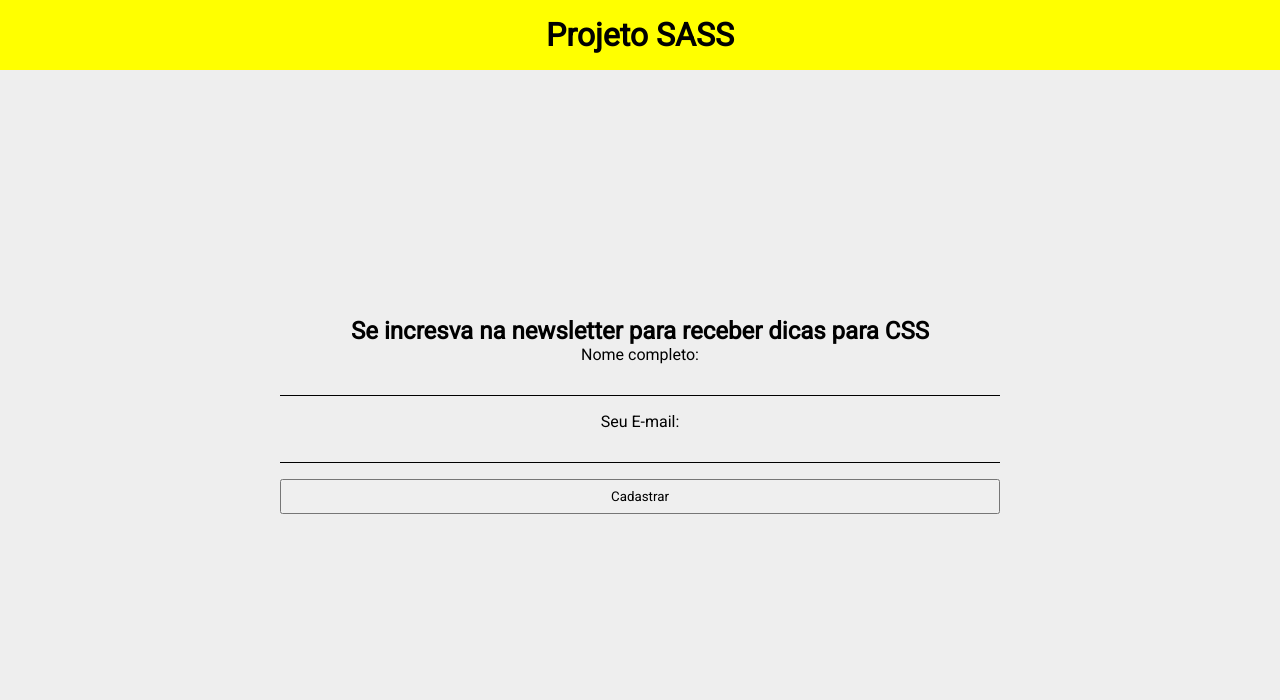
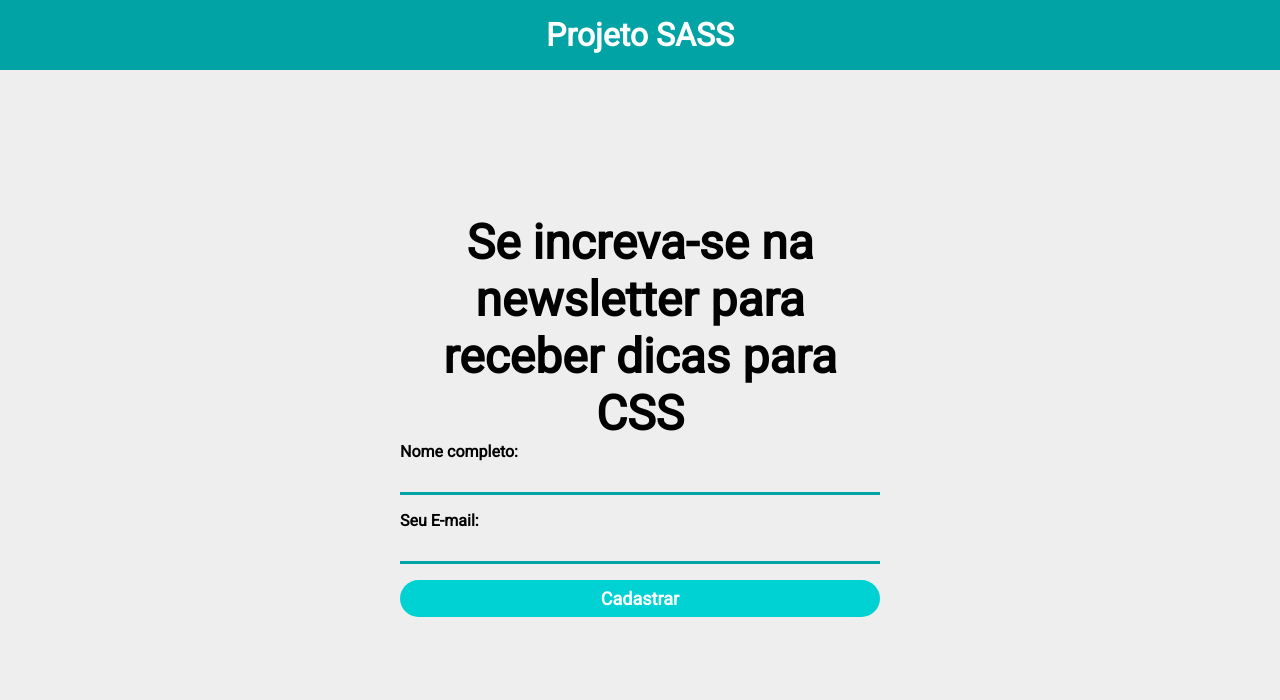
Before and after one commit to CaioCroccia22/sass-project, a website: page index.html in a window 1280 px wide. Drawn offline with Linux system fonts and the light colour scheme.

Commit message:
feat: add reusable mixin for form elements styling

```diff
--- a/index.html
+++ b/index.html
@@ -17,7 +17,7 @@
     </header>
     <div class="form-container">
         <form action="submit">
-            <h2>Se incresva na newsletter para receber dicas para CSS</h2>
+            <h2>Se increva-se na newsletter para receber dicas para CSS</h2>
             <label for="name">Nome completo:</label>
             <input type="text" id="name">
             <label for="email">Seu E-mail:</label>
--- a/source/config/var.scss
+++ b/source/config/var.scss
@@ -1 +1,4 @@
 $fontPrincipal: Roboto, serif;
+$corDeFundo: #c8d6e5;
+$corPrincipal: #01a3a4;
+$corSecundaria: #00d2d3;
--- a/source/main.scss
+++ b/source/main.scss
@@ -1,4 +1,5 @@
 @use 'config/resetar';
+@use 'config/var';
 
 
 @mixin elementoForm($margin: 16px){
@@ -23,10 +24,10 @@ body{
 
 header{
     padding: 16px 0px;
-    background-color: yellow;
+    background-color: var.$corPrincipal;
     text-align: center;
+    color: #fff;
 }
-
 
 
 
@@ -37,25 +38,42 @@ header{
     flex-direction: column;
     align-items: center;
     justify-content: center;
-    text-align: center;
+    max-width: 100%;
+
+        h2{
+            font-size: 48px;
+            text-align: center;
+        }
+
 
         form{
             width: 100%;
-            max-width: 720px;
+            max-width: 480px;
             margin-top: 40px;
-
 
             input{
                 @include elementoForm();
                 background-color: transparent;
                 border: none;
-                border-bottom: 1px solid #000;
+                border-bottom: 3px solid var.$corPrincipal;
             }
 
             button {
                 @include elementoForm(80px);
+                background-color: var.$corSecundaria;
+                border: none;
+                border-radius: 20px;
+                cursor: pointer;
+                color: #fff;
+                font-weight: bold;
+                font-size: 18px;
 
 
+            }
+
+            label{
+                font-weight: bold;
+                cursor: pointer;
             }
 
 
```
Also changed, not shown: build/main.css, 1 other file.
